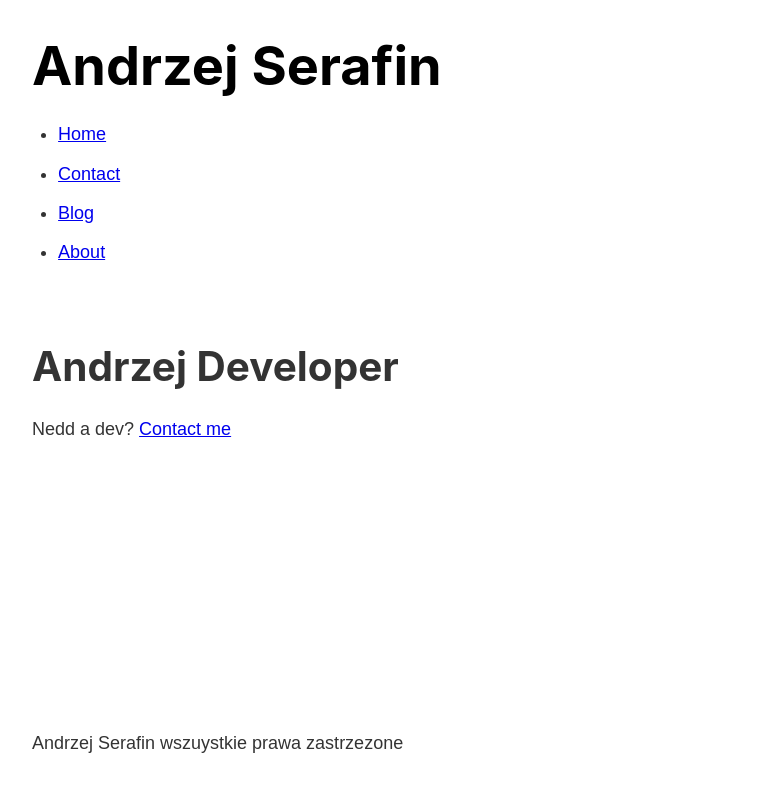
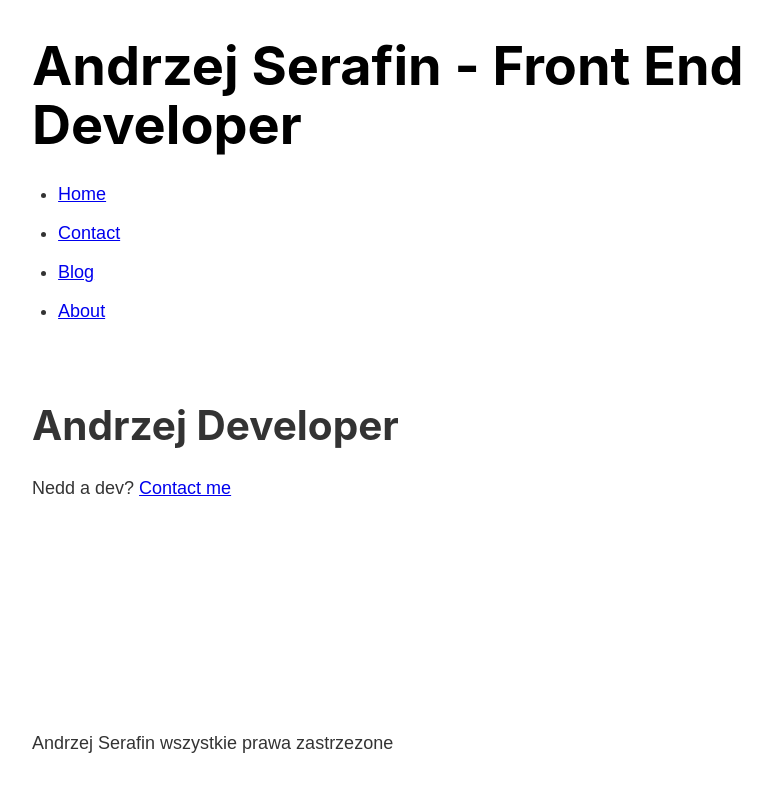
Before and after one commit to AndreSlash/andreslash.github.io, a Gatsby site in the folder gatsby-tutorial/: page / in a window 1280 px wide. Shown: the whole page, without its empty margins (251-1023 px from the left). Built offline with nearby package versions, Linux system fonts and the light colour scheme; Gatsby itself is replaced by a stand-in of ours.

Commit message:
connecting with graphQL and fetching the data

```diff
--- a/gatsby-tutorial/gatsby-config.js
+++ b/gatsby-tutorial/gatsby-config.js
@@ -6,6 +6,10 @@
 
 module.exports = {
   /* Your site config here */
+  siteMetadata:{
+    title:'Andrzej Serafin - Front End Developer',
+    author:'Andrzej Serafin'
+  },
   plugins: [
     'gatsby-plugin-sass'
   ],
--- a/gatsby-tutorial/src/components/footer.js
+++ b/gatsby-tutorial/src/components/footer.js
@@ -1,11 +1,20 @@
 import React from 'react'
-
-export const footer = () => {
+import {graphql, useStaticQuery} from 'gatsby'
+export const Footer = () => {
+    const data = useStaticQuery(graphql`
+    query{
+        site{
+        siteMetadata{
+            author
+        }
+        }
+    }
+`)
     return (
         <footer>
-            <p>Andrzej Serafin wszuystkie prawa zastrzezone</p>
+            <p> {data.site.siteMetadata.author} wszystkie prawa zastrzezone</p>
         </footer>
     )
 }
 
-export default footer
+export default Footer
--- a/gatsby-tutorial/src/components/header.js
+++ b/gatsby-tutorial/src/components/header.js
@@ -1,22 +1,32 @@
 import React from 'react'
-import {Link} from 'gatsby'
+import {Link, graphql, useStaticQuery} from 'gatsby'
 // import './header.module.scss'
 import headerStyles from './header.module.scss'
-export const header = () => {
+export const Header = () => {
+    const data = useStaticQuery(graphql`
+        query{
+            site{
+            siteMetadata{
+                title,
+                author
+            }
+            }
+        }
+    `)
     return (
         <header className={headerStyles.header}>
             <h1>
                 <Link className={headerStyles.title} to="/">
-                    Andrzej Serafin
+                    {data.site.siteMetadata.title}
                 </Link>
             </h1>
             <ul className={headerStyles.navList}>
-                <li><Link className={headerStyles.navItem} to="/">Home</Link></li>
-                <li><Link className={headerStyles.navItem} to="/contact">Contact</Link></li>
-                <li><Link className={headerStyles.navItem} to="/blog">Blog</Link></li>
-                <li><Link className={headerStyles.navItem} to="/about">About</Link></li>
+                <li><Link className={headerStyles.navItem} activeClassName={headerStyles.activeNavItem} to="/">Home</Link></li>
+                <li><Link className={headerStyles.navItem} activeClassName={headerStyles.activeNavItem} to="/contact">Contact</Link></li>
+                <li><Link className={headerStyles.navItem} activeClassName={headerStyles.activeNavItem} to="/blog">Blog</Link></li>
+                <li><Link className={headerStyles.navItem} activeClassName={headerStyles.activeNavItem} to="/about">About</Link></li>
             </ul>
         </header>
     )
 }
-export default header
+export default Header
--- a/gatsby-tutorial/src/components/header.module.scss
+++ b/gatsby-tutorial/src/components/header.module.scss
@@ -20,3 +20,6 @@
     font-size:3rem;
     text-decoration:none;
 }
+.active-nav-item{
+    color:#333;
+}
```
